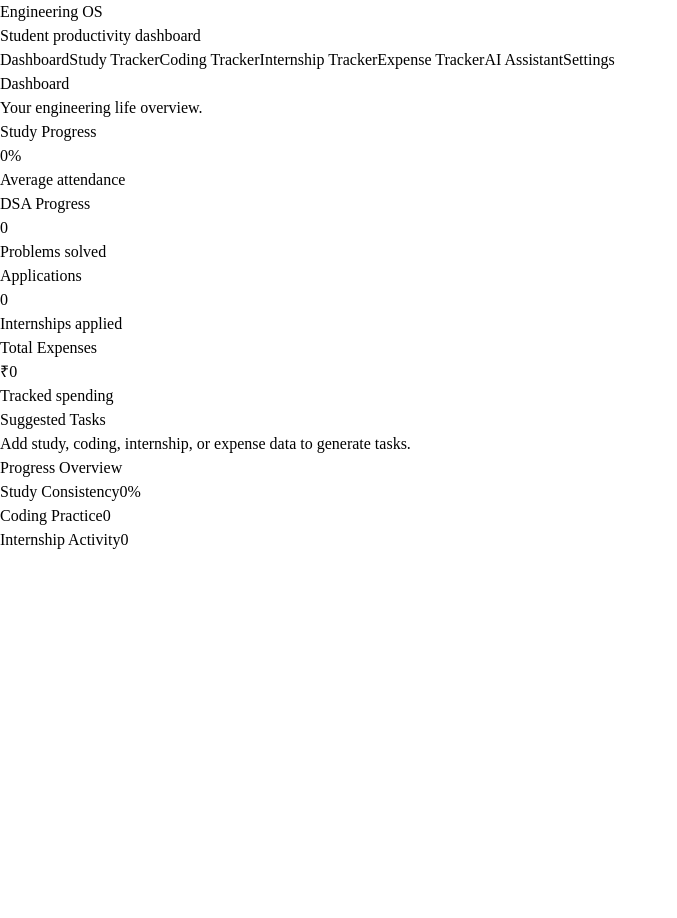
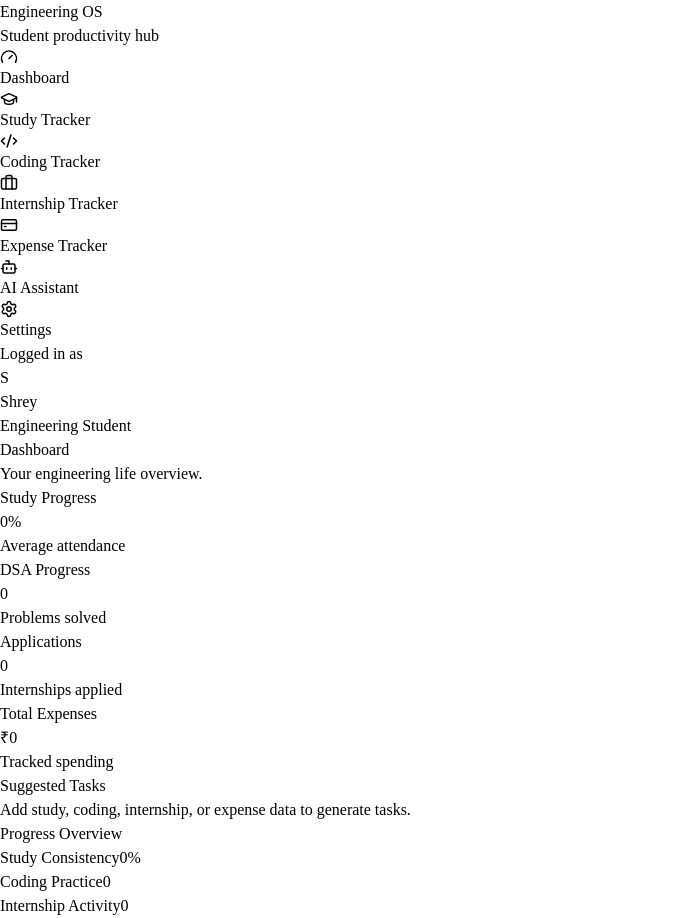
Before and after one commit to SHREYA-DASS926/engineering-os, a React (Vite) app: page / in a window 1280 px wide. Shown: the whole page, without its empty margins (0-677 px from the left). Before the commit the page ends 800 px from the top, so only its background shows below. Built offline with nearby package versions, Linux system fonts and the light colour scheme.

Commit message:
style: add sidebar icons and user section

```diff
--- a/src/constants/navigation.ts
+++ b/src/constants/navigation.ts
@@ -1,9 +1,19 @@
+import {
+  Bot,
+  Briefcase,
+  Code2,
+  CreditCard,
+  Gauge,
+  GraduationCap,
+  Settings,
+} from "lucide-react";
+
 export const navItems = [
-  { name: "Dashboard", path: "/" },
-  { name: "Study Tracker", path: "/study" },
-  { name: "Coding Tracker", path: "/coding" },
-  { name: "Internship Tracker", path: "/internships" },
-  { name: "Expense Tracker", path: "/expenses" },
-  { name: "AI Assistant", path: "/ai" },
-  { name: "Settings", path: "/settings" },
+  { name: "Dashboard", path: "/", icon: Gauge },
+  { name: "Study Tracker", path: "/study", icon: GraduationCap },
+  { name: "Coding Tracker", path: "/coding", icon: Code2 },
+  { name: "Internship Tracker", path: "/internships", icon: Briefcase },
+  { name: "Expense Tracker", path: "/expenses", icon: CreditCard },
+  { name: "AI Assistant", path: "/ai", icon: Bot },
+  { name: "Settings", path: "/settings", icon: Settings },
 ];
--- a/src/layouts/AppLayout.tsx
+++ b/src/layouts/AppLayout.tsx
@@ -1,36 +1,57 @@
 import { NavLink, Outlet } from "react-router-dom";
-
 import { navItems } from "../constants/navigation";
 
 function AppLayout() {
   return (
     <div className="min-h-screen bg-slate-100 text-slate-900 flex">
-      <aside className="w-72 bg-white border-r border-slate-200 p-6">
-        <h1 className="text-2xl font-bold mb-2">Engineering OS</h1>
-        <p className="text-sm text-slate-500 mb-8">
-          Student productivity dashboard
+      <aside className="w-72 bg-white border-r border-slate-200 p-6 flex flex-col">
+        <div className="mb-8">
+          <h1 className="text-2xl font-bold tracking-tight">
+            Engineering OS
+          </h1>
+          <p className="text-sm text-slate-500 mt-1">
+            Student productivity hub
           </p>
+        </div>
 
         <nav className="flex flex-col gap-2">
-          {navItems.map((item) => (
+          {navItems.map((item) => {
+            const Icon = item.icon;
+
+            return (
               <NavLink
                 key={item.path}
                 to={item.path}
                 className={({ isActive }) =>
-                `px-4 py-3 rounded-xl text-sm font-medium transition ${
+                  `flex items-center gap-3 px-4 py-3 rounded-xl text-sm font-medium transition ${
                     isActive
-                    ? "bg-slate-900 text-white"
-                    : "text-slate-600 hover:bg-slate-100"
+                      ? "bg-slate-900 text-white shadow-sm"
+                      : "text-slate-600 hover:bg-slate-100 hover:text-slate-900"
                   }`
                 }
               >
-              {item.name}
+                <Icon size={18} />
+                <span>{item.name}</span>
               </NavLink>
-          ))}
+            );
+          })}
         </nav>
+
+        <div className="mt-auto pt-6 border-t border-slate-200">
+          <p className="text-xs text-slate-400 mb-2">Logged in as</p>
+          <div className="flex items-center gap-3">
+            <div className="h-9 w-9 rounded-full bg-slate-900 text-white flex items-center justify-center text-sm font-bold">
+              S
+            </div>
+            <div>
+              <p className="text-sm font-semibold">Shrey</p>
+              <p className="text-xs text-slate-500">Engineering Student</p>
+            </div>
+          </div>
+        </div>
       </aside>
 
-      <main className="flex-1 p-8">
+      <main className="flex-1 p-8 overflow-y-auto">
         <Outlet />
       </main>
     </div>
```
Lines whose indentation alone changed are shown as unchanged.
